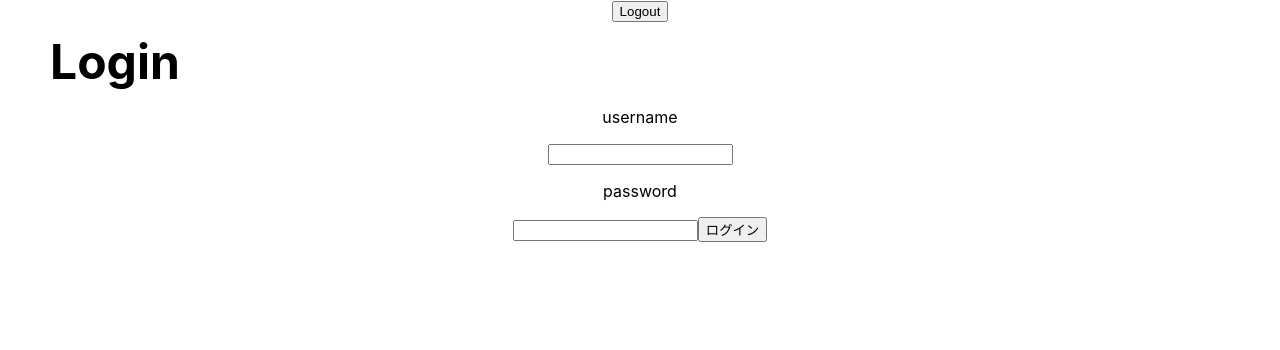
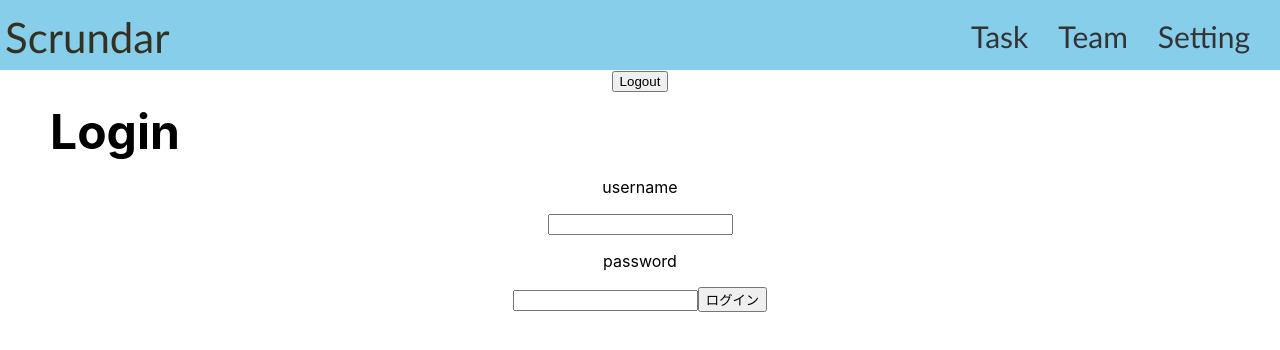
Before and after one commit to Frappuccino2316/calendar-app, a React (Create React App) app in the folder frontend/: page /login in a window 1280 px wide. Shown: the top 350 px of the page. Built offline with nearby package versions, Linux system fonts and the light colour scheme; no server answers.

Commit message:
Appコンポーネントを修正

```diff
--- a/frontend/src/App.tsx
+++ b/frontend/src/App.tsx
@@ -1,15 +1,17 @@
 import React from 'react';
 import { BrowserRouter as Router, Route } from 'react-router-dom';
-import Auth from './components/Auth';
-import Home from './pages/Home';
-import Login from './pages/Login';
-import Logout from './components/Logout';
+import Auth from 'components/Auth';
+import Home from 'pages/Home';
+import Login from 'pages/Login';
+import Logout from 'components/Logout';
+import Header from 'components/Header';
 import './App.css';
 
 function App() {
   return (
     <div className="App">
       <Router>
+        <Header />
         <Logout />
         <Route exact path="/login" component={Login} />
         <Auth>
```
